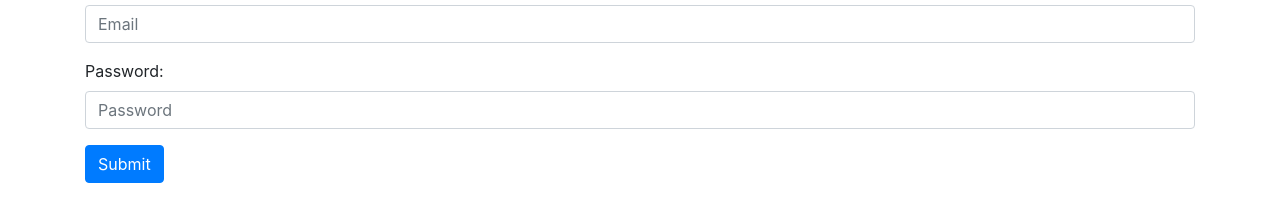
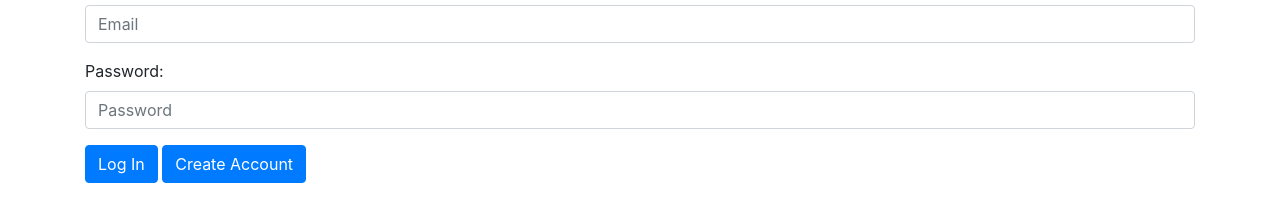
Before and after one commit to coreykoz/cs326-final-beta, a plain HTML site: page index.html in a window 1280 px wide. Shown: the part 147-368 px from the top of the page. Drawn offline with nearby package versions, Linux system fonts and the light colour scheme.

Commit message:
added create account button

```diff
--- a/index.html
+++ b/index.html
@@ -24,7 +24,8 @@
                 <label for="password">Password:</label>
                 <input type="password" class="form-control" placeholder="Password" id="password">
             </div>
-            <button type="submit" class="btn btn-primary">Submit</button>
+            <button type="submit" class="btn btn-primary">Log In</button>
+            <button type="button" class="btn btn-primary">Create Account</button>
         </div>
     </body>
 </html>
```
